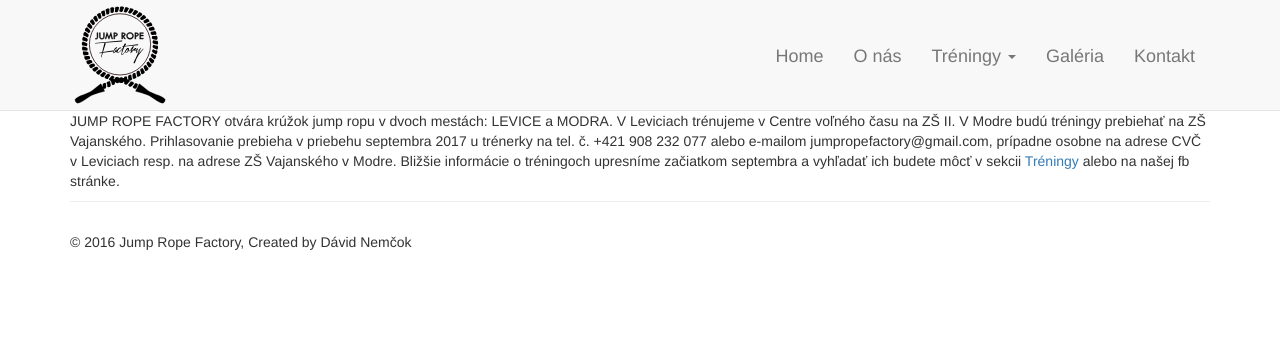
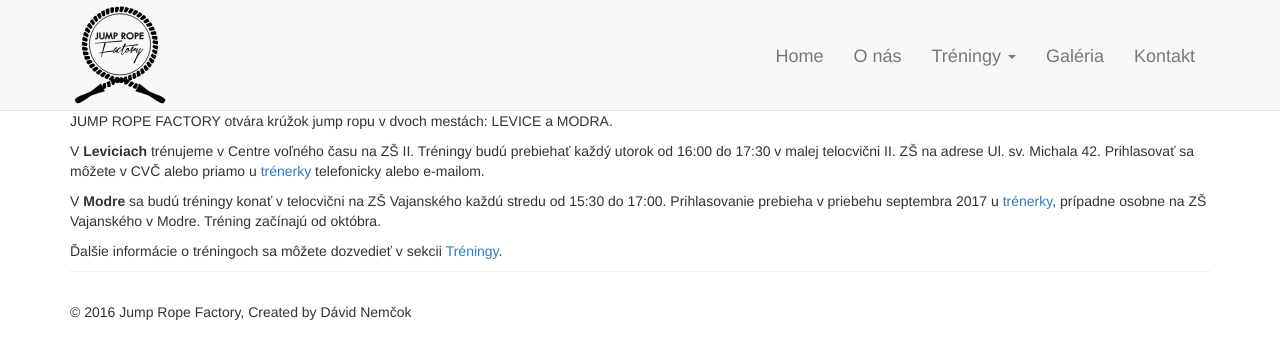
Before and after one commit to dejvo/dejvo.github.io, a Jekyll site: the page built from _posts/2017-09-05-nabor.md, in a window 1280 px wide. Shown: the top 359 px of the page. Built offline with Jekyll 4.4.1, drawn with Linux system fonts in a browser that asks for light colours.

Commit message:
News and texts update

```diff
--- a/_posts/2017-09-05-nabor.md
+++ b/_posts/2017-09-05-nabor.md
@@ -6,6 +6,12 @@
 imgThumb: nabor-2017-thumb.jpg
 ---
 
-JUMP ROPE FACTORY otvára krúžok jump ropu v dvoch mestách: LEVICE a MODRA. V Leviciach trénujeme v Centre voľného času na ZŠ II. V Modre budú tréningy prebiehať na ZŠ Vajanského. Prihlasovanie prebieha v priebehu septembra 2017 u trénerky na tel. č. +421 908 232 077 alebo e-mailom jumpropefactory@gmail.com, prípadne osobne na adrese CVČ v Leviciach resp. na adrese ZŠ Vajanského v Modre. Bližšie informácie o tréningoch upresníme začiatkom septembra a vyhľadať ich budete môcť v sekcii [Tréningy](/{{ site.url_treningy_pre_deti }}) alebo na našej fb stránke.
+JUMP ROPE FACTORY otvára krúžok jump ropu v dvoch mestách: LEVICE a MODRA.
+
+V **Leviciach** trénujeme v Centre voľného času na ZŠ II. Tréningy budú prebiehať každý utorok od 16:00 do 17:30 v malej telocvični II. ZŠ na adrese Ul. sv. Michala 42. Prihlasovať sa môžete v CVČ alebo priamo u [trénerky](/{{site.url_kontakt}}) telefonicky alebo e-mailom.
+
+V **Modre** sa budú tréningy konať v telocvični na ZŠ Vajanského každú stredu od 15:30 do 17:00. Prihlasovanie prebieha v priebehu septembra 2017 u [trénerky](/{{site.url_kontakt}}), prípadne osobne na ZŠ Vajanského v Modre. Tréning začínajú od októbra.
+
+Ďalšie informácie o tréningoch sa môžete dozvedieť v sekcii [Tréningy](/{{ site.url_treningy_pre_deti }}).
 
 <!--more-->
--- a/o-nas.html
+++ b/o-nas.html
@@ -21,7 +21,7 @@
     </p>
     <h3>O TRÉNERKE (Barbora Babiaková)</h3>
     <p>
-    Som Baška a jump rope som objavila asi pred 4 rokmi počas štúdia na VŠ v Bratislave a hneď ma zaujal svojou ohromnou variabilitou. Dovtedy mi ani len nenapadlo, čo všetko sa dá so švihadlom stvárať. Odvtedy trénujem a zdokonaľujem sa v tomto športe individuálne aj v tíme. Počas dvoch rokov strávených v Prahe som skákala v tíme JUMP IT, s ktorým som sa zúčastnila aj na medzinárodných súťažiach a vystupovala na rôznych akciách. Absolvovala som kurzy pre trénerov a rozhodcov jump ropu, a získala certifikáty od World Jump Rope Federation. V súčasnosti trénujem v klube JUMP ROPE FACTORY a úzko spolupracujeme s bratislavským tímom CRAZY JUMP na rozvoji slovenského jump ropu.
+    Som Baška a na jump rope som narazila v roku 2012 počas štúdia na VŠ v Bratislave. Hneď ma zaujal svojou ohromnou variabilitou. Dovtedy mi ani len nenapadlo, čo všetko sa dá so švihadlom stvárať. Odvtedy trénujem a zdokonaľujem sa v tomto športe individuálne aj v tíme. Počas dvoch rokov strávených v Prahe som skákala v tíme JUMP IT, s ktorým som sa zúčastnila aj na medzinárodných súťažiach a vystupovala na rôznych akciách. Absolvovala som kurzy pre trénerov a rozhodcov jump ropu, a získala certifikáty od World Jump Rope Federation. V súčasnosti trénujem v klube JUMP ROPE FACTORY a úzko spolupracujeme s bratislavským tímom CRAZY JUMP na rozvoji slovenského jump ropu.
     </p>
   </div>
 </div>
--- a/treningy-pre-dospelych.html
+++ b/treningy-pre-dospelych.html
@@ -33,7 +33,7 @@
     <li>formovanie svalstva nôh a boj proti celulitíde</li>
     </ul>
     <p>
-    Trénujeme každý štvrtok v CVČ Levice od 17:30 do 18:30, v prípade záujmu je možnosť trénovať aj v iné dni. Cena tréningov je 10 €/mesiac.
+    Trénujeme každý utorok v malej telocvični na II. ZŠ od 17:30 do 18:30. Cena tréningov je 2,5 €/hodina.
     </p>
     <p>
     A po vzhliadnutí tejto úžasne pozitívnej fotografie už žiadne výhovorky a <a href="{{ site.url_kontakt }}">píšte či volajte</a> nám ohľadom infomácií o tréningoch pre dospelých.
```
Also changed, not shown: _posts/2017-09-12-modranske-vinobranie.md (added, +11 -0 lines), img/modranske-vinobranie-thumb.jpg (added), img/modranske-vinobranie.jpg (added).
